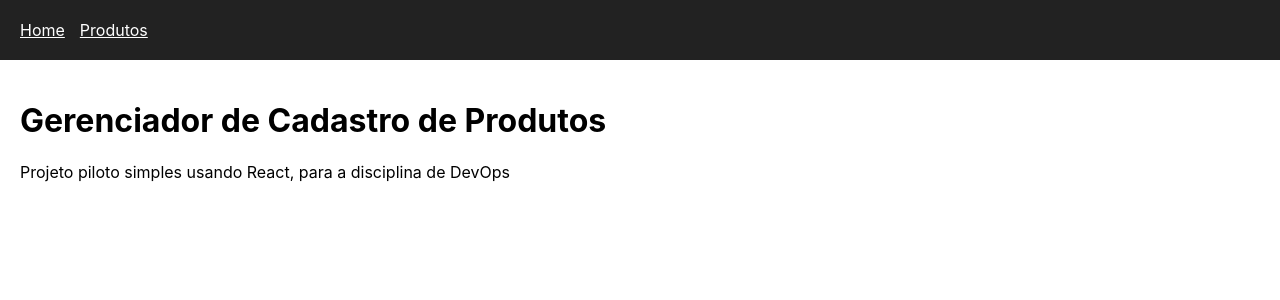
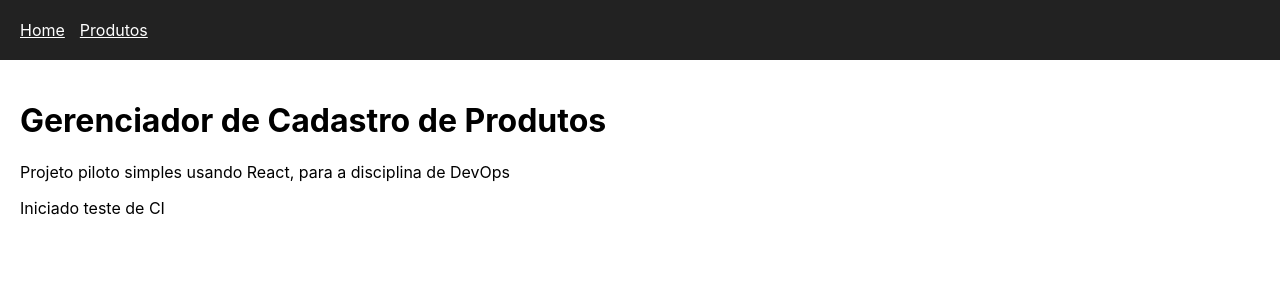
Before and after one commit to danilofasolo/DevOps_PUCPR, a React (Create React App) app: page / in a window 1280 px wide. Shown: the top 300 px of the page. Built offline with nearby package versions, Linux system fonts and the light colour scheme.

Commit message:
teste de CI

```diff
--- a/src/pages/Home.js
+++ b/src/pages/Home.js
@@ -3,6 +3,8 @@ function Home() {
     <div style={{ padding: "20px" }}>
       <h1>Gerenciador de Cadastro de Produtos</h1>
       <p>Projeto piloto simples usando React, para a disciplina de DevOps</p>
+
+      <p>Iniciado teste de CI</p>
     </div>
   );
 }
```
